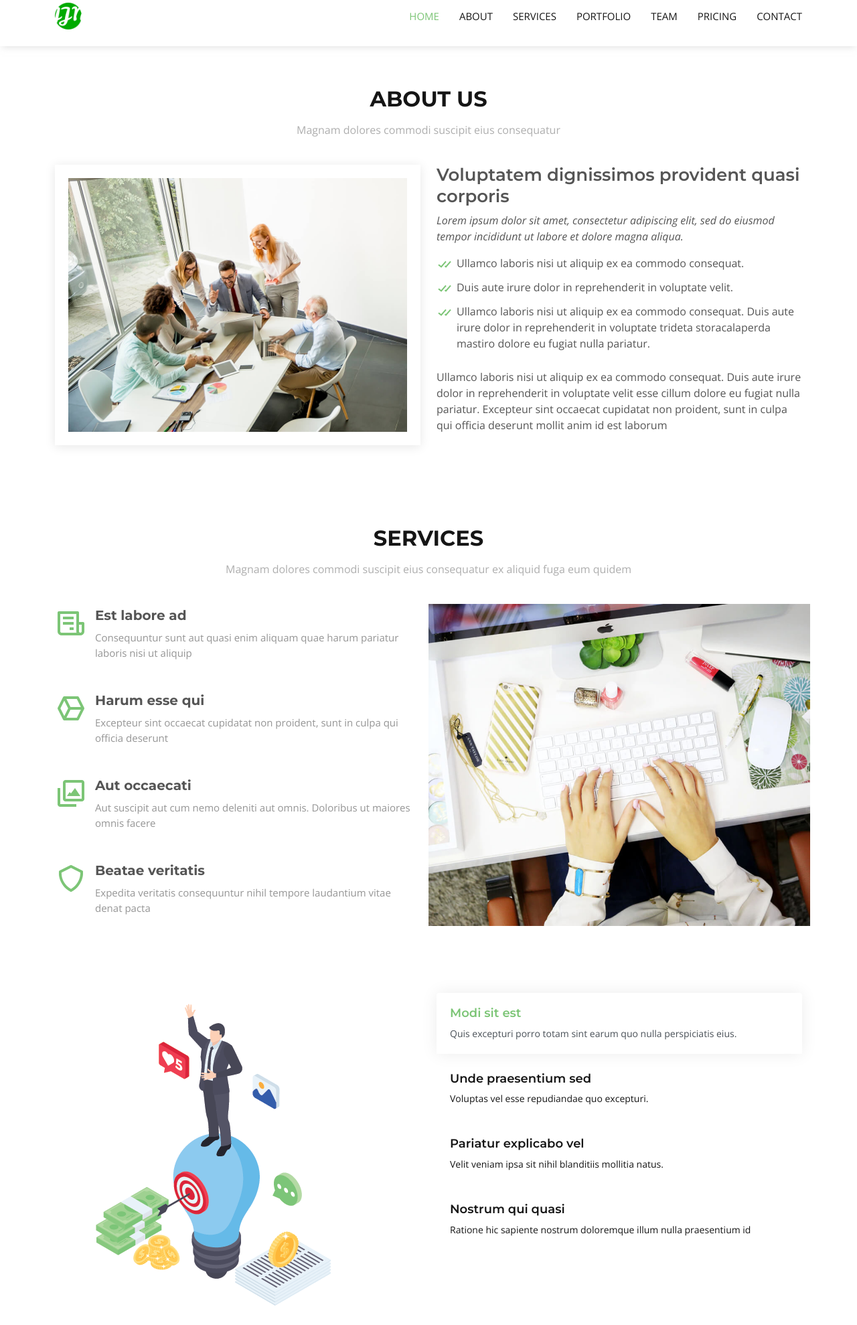
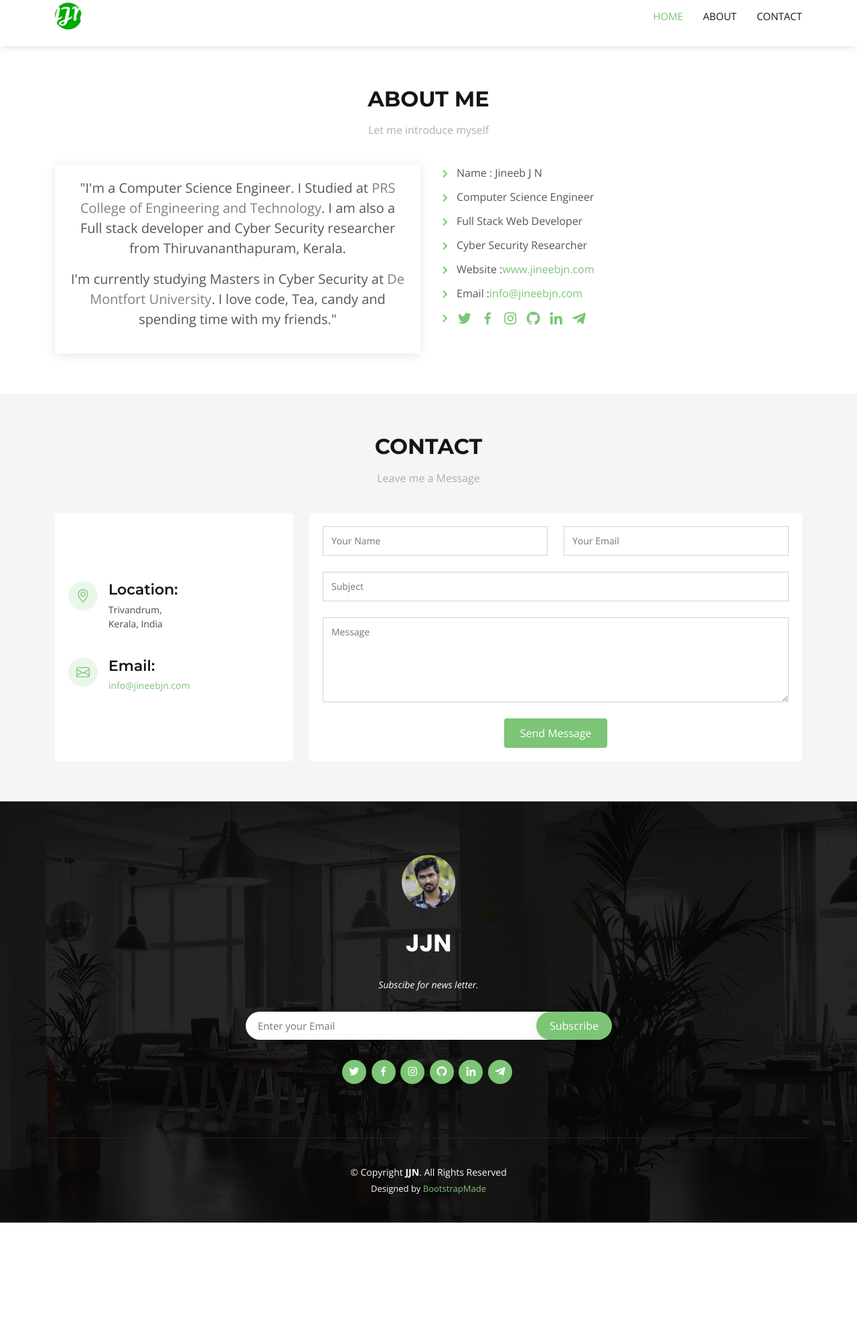
Before and after one commit to jineebjn/jineebjn.github.io, a plain HTML site: page index.html in a window 1280 px wide. Shown: the part 821-2800 px from the top of the page at 67% size. After the commit the page ends 2647 px from the top, so only its background shows below. Drawn offline with nearby package versions, Linux system fonts and the light colour scheme.

Commit message:
Wireframe

```diff
--- a/index.html
+++ b/index.html
@@ -69,10 +69,10 @@
         <ul>
           <li><a class="nav-link scrollto active" href="#hero">Home</a></li>
           <li><a class="nav-link scrollto" href="#about">About</a></li>
-          <li><a class="nav-link scrollto" href="#services">Services</a></li>
+          <!-- <li><a class="nav-link scrollto" href="#services">Services</a></li>
           <li><a class="nav-link scrollto " href="#portfolio">Portfolio</a></li>
           <li><a class="nav-link scrollto" href="#team">Team</a></li>
-          <li><a class="nav-link scrollto" href="#pricing">Pricing</a></li>
+          <li><a class="nav-link scrollto" href="#pricing">Pricing</a></li> -->
           <li><a class="nav-link scrollto" href="#contact">Contact</a></li>
         </ul>
         <i class="bi bi-list mobile-nav-toggle"></i>
@@ -88,38 +88,43 @@
       <div class="container">
 
         <div class="section-title" data-aos="fade-up">
-          <h2>About Us</h2>
-          <p>Magnam dolores commodi suscipit eius consequatur</p>
+          <h2>About Me</h2>
+          <p>Let me introduce myself</p>
         </div>
 
         <div class="row">
           <div class="col-lg-6" data-aos="fade-right">
             <div class="image">
-              <img src="assets/img/about.jpg" class="img-fluid" alt="">
+              <p style="text-align:center;" class="lead">"I'm a Computer Science Engineer. I Studied at <a href="http://www.prscet.edu.in/" style="color: #808080" target="_blank">PRS College of
+                Engineering and Technology</a>. I am also a Full stack developer and Cyber Security researcher from Thiruvananthapuram, Kerala.</p>
+                <p style="text-align:center;" class="lead">
+                I'm currently studying Masters in Cyber Security at <a href="https://www.dmu.ac.uk/" style="color: #808080" target="_blank">De Montfort University</a>. I love code, Tea, candy and spending time with my friends."</p>
             </div>
           </div>
           <div class="col-lg-6" data-aos="fade-left">
             <div class="content pt-4 pt-lg-0 pl-0 pl-lg-3 ">
-              <h3>Voluptatem dignissimos provident quasi corporis</h3>
-              <p class="fst-italic">
+              <!-- <h3>Voluptatem dignissimos provident quasi corporis</h3> -->
+              <!-- <p class="fst-italic">
                 Lorem ipsum dolor sit amet, consectetur adipiscing elit, sed do eiusmod tempor incididunt ut labore et
                 dolore
                 magna aliqua.
-              </p>
+              </p> -->
               <ul>
-                <li><i class="bx bx-check-double"></i> Ullamco laboris nisi ut aliquip ex ea commodo consequat.</li>
-                <li><i class="bx bx-check-double"></i> Duis aute irure dolor in reprehenderit in voluptate velit.</li>
-                <li><i class="bx bx-check-double"></i> Ullamco laboris nisi ut aliquip ex ea commodo consequat. Duis
-                  aute irure dolor in reprehenderit in voluptate trideta storacalaperda mastiro dolore eu fugiat nulla
-                  pariatur.</li>
+                <li><i class="bx bx-chevron-right"></i> Name  : Jineeb J N</li>
+                <li><i class="bx bx-chevron-right"></i> Computer Science Engineer</li>
+                <li><i class="bx bx-chevron-right"></i> Full Stack Web Developer</li>
+                <li><i class="bx bx-chevron-right"></i> Cyber Security Researcher</a></li>
+                <li><i class="bx bx-chevron-right"></i> Website : <a href="https://www.jineebjn.com/">www.jineebjn.com</a></li>
+                <li><i class="bx bx-chevron-right"></i> Email : <a href="mailto:info@jineebjn.com?subject=Hi%20Jineeb"> info@jineebjn.com</a></li>
+                <li><i class="bx bx-chevron-right"></i> <div class="social-links">
+                  <a href="https://twitter.com/jineebjn" target="_blank" class="twitter"><i class="bx bxl-twitter"></i></a>
+                  <a href="https://www.facebook.com/jineebjn" target="_blank" class="facebook"><i class="bx bxl-facebook"></i></a>
+                  <a href="https://www.instagram.com/jineebjn/" target="_blank" class="instagram"><i class="bx bxl-instagram"></i></a>
+                  <a href="https://github.com/jineebjn" target="_blank" class="google-plus"><i class="bx bxl-github"></i></a>
+                  <a href="https://in.linkedin.com/in/jineebjn" target="_blank" class="linkedin"><i class="bx bxl-linkedin"></i></a>
+                  <a href="https://t.me/jineebjn" target="_blank" class="linkedin"><i class="bx bxl-telegram"></i></a>
+                </div></li>
               </ul>
-              <p>
-                Ullamco laboris nisi ut aliquip ex ea commodo consequat. Duis aute irure dolor in reprehenderit in
-                voluptate
-                velit esse cillum dolore eu fugiat nulla pariatur. Excepteur sint occaecat cupidatat non proident, sunt
-                in
-                culpa qui officia deserunt mollit anim id est laborum
-              </p>
             </div>
           </div>
         </div>
@@ -128,7 +133,7 @@
     </section><!-- End About Us Section -->
 
     <!-- ======= Services Section ======= -->
-    <section id="services" class="services">
+    <!-- <section id="services" class="services">
       <div class="container">
 
         <div class="section-title" data-aos="fade-up">
@@ -164,10 +169,11 @@
         </div>
 
       </div>
-    </section><!-- End Services Section -->
+    </section> -->
+    <!-- End Services Section -->
 
     <!-- ======= Featured Section ======= -->
-    <section id="featured" class="featured">
+    <!-- <section id="featured" class="featured">
       <div class="container">
 
         <div class="row">
@@ -226,10 +232,11 @@
         </div>
 
       </div>
-    </section><!-- End Featured Section -->
+    </section> -->
+    <!-- End Featured Section -->
 
     <!-- ======= Why Us Section ======= -->
-    <section id="why-us" class="why-us">
+    <!-- <section id="why-us" class="why-us">
       <div class="container-fluid">
 
         <div class="row">
@@ -300,10 +307,11 @@
         </div>
 
       </div>
-    </section><!-- End Why Us Section -->
+    </section> -->
+    <!-- End Why Us Section -->
 
     <!-- ======= Portfolio Section ======= -->
-    <section id="portfolio" class="portfolio">
+    <!-- <section id="portfolio" class="portfolio">
       <div class="container">
 
         <div class="section-title" data-aos="fade-up">
@@ -462,10 +470,11 @@
         </div>
 
       </div>
-    </section><!-- End Portfolio Section -->
+    </section> -->
+    <!-- End Portfolio Section -->
 
     <!-- ======= Testimonials Section ======= -->
-    <section id="testimonials" class="testimonials">
+    <!-- <section id="testimonials" class="testimonials">
       <div class="container" data-aos="zoom-in">
         <div class="quote-icon">
           <i class="bx bxs-quote-right"></i>
@@ -484,7 +493,7 @@
                 <h3>Saul Goodman</h3>
                 <h4>Ceo &amp; Founder</h4>
               </div>
-            </div><!-- End testimonial item -->
+            </div>
 
             <div class="swiper-slide">
               <div class="testimonial-item">
@@ -496,7 +505,7 @@
                 <h3>Sara Wilsson</h3>
                 <h4>Designer</h4>
               </div>
-            </div><!-- End testimonial item -->
+            </div>
 
             <div class="swiper-slide">
               <div class="testimonial-item">
@@ -508,7 +517,7 @@
                 <h3>Jena Karlis</h3>
                 <h4>Store Owner</h4>
               </div>
-            </div><!-- End testimonial item -->
+            </div>
 
             <div class="swiper-slide">
               <div class="testimonial-item">
@@ -520,7 +529,7 @@
                 <h3>Matt Brandon</h3>
                 <h4>Freelancer</h4>
               </div>
-            </div><!-- End testimonial item -->
+            </div>
 
             <div class="swiper-slide">
               <div class="testimonial-item">
@@ -532,17 +541,18 @@
                 <h3>John Larson</h3>
                 <h4>Entrepreneur</h4>
               </div>
-            </div><!-- End testimonial item -->
+            </div>
 
           </div>
           <div class="swiper-pagination"></div>
         </div>
 
       </div>
-    </section><!-- End Testimonials Section -->
+    </section> -->
+    <!-- End Testimonials Section -->
 
     <!-- ======= Clients Section ======= -->
-    <section id="clients" class="clients">
+    <!-- <section id="clients" class="clients">
       <div class="container">
 
         <div class="row">
@@ -574,10 +584,11 @@
         </div>
 
       </div>
-    </section><!-- End Clients Section -->
+    </section> -->
+    <!-- End Clients Section -->
 
     <!-- ======= Team Section ======= -->
-    <section id="team" class="team">
+    <!-- <section id="team" class="team">
       <div class="container">
 
         <div class="section-title" data-aos="fade-up">
@@ -650,10 +661,11 @@
         </div>
 
       </div>
-    </section><!-- End Team Section -->
+    </section> -->
+    <!-- End Team Section -->
 
     <!-- ======= Pricing Section ======= -->
-    <section id="pricing" class="pricing section-bg">
+    <!-- <section id="pricing" class="pricing section-bg">
       <div class="container">
 
         <div class="section-title" data-aos="fade-up">
@@ -718,10 +730,11 @@
         </div>
 
       </div>
-    </section><!-- End Pricing Section -->
+    </section> -->
+    <!-- End Pricing Section -->
 
     <!-- ======= Frequently Asked Questions Section ======= -->
-    <section id="faq" class="faq">
+    <!-- <section id="faq" class="faq">
       <div class="container">
 
         <div class="section-title" data-aos="fade-up">
@@ -809,7 +822,8 @@
         </ul>
 
       </div>
-    </section><!-- End Frequently Asked Questions Section -->
+    </section> -->
+    <!-- End Frequently Asked Questions Section -->
 
     <!-- ======= Contact Section ======= -->
     <section id="contact" class="contact section-bg">
@@ -817,7 +831,7 @@
 
         <div class="section-title">
           <h2>Contact</h2>
-          <p>Magnam dolores commodi suscipit eius consequatur ex aliquid fuga eum quidem</p>
+          <p>Leave me a Message</p>
         </div>
 
         <div class="row">
@@ -827,20 +841,20 @@
               <div class="address">
                 <i class="bi bi-geo-alt"></i>
                 <h4>Location:</h4>
-                <p>A108 Adam Street,<br>New York, NY 535022</p>
+                <p>Trivandrum,<br>Kerala, India</p>
               </div>
 
               <div class="email">
                 <i class="bi bi-envelope"></i>
                 <h4>Email:</h4>
-                <p>info@example.com</p>
+                <p><a href="mailto:info@jineebjn.com?subject=Hi%20Jineeb"> info@jineebjn.com</a></p>
               </div>
 
-              <div class="phone">
+              <!-- <div class="phone">
                 <i class="bi bi-phone"></i>
                 <h4>Call:</h4>
                 <p>+1 5589 55488 55s</p>
-              </div>
+              </div> -->
 
             </div>
 
@@ -890,9 +904,8 @@
         <div class="row justify-content-center">
           <div class="col-lg-6">
             <a href="#header" class="scrollto footer-logo"><img src="assets/img/hero-logo.png" alt=""></a>
-            <h3>Knight</h3>
-            <p>Et aut eum quis fuga eos sunt ipsa nihil. Labore corporis magni eligendi fuga maxime saepe commodi
-              placeat.</p>
+            <h3>JJN</h3>
+            <p>Subscibe for news letter.</p>
           </div>
         </div>
 
@@ -905,11 +918,12 @@
         </div>
 
         <div class="social-links">
-          <a href="#" class="twitter"><i class="bx bxl-twitter"></i></a>
-          <a href="#" class="facebook"><i class="bx bxl-facebook"></i></a>
-          <a href="#" class="instagram"><i class="bx bxl-instagram"></i></a>
-          <a href="#" class="google-plus"><i class="bx bxl-skype"></i></a>
-          <a href="#" class="linkedin"><i class="bx bxl-linkedin"></i></a>
+          <a href="https://twitter.com/jineebjn" target="_blank" class="twitter"><i class="bx bxl-twitter"></i></a>
+        <a href="https://www.facebook.com/jineebjn" target="_blank" class="facebook"><i class="bx bxl-facebook"></i></a>
+        <a href="https://www.instagram.com/jineebjn/" target="_blank" class="instagram"><i class="bx bxl-instagram"></i></a>
+        <a href="https://github.com/jineebjn" target="_blank" class="google-plus"><i class="bx bxl-github"></i></a>
+        <a href="https://in.linkedin.com/in/jineebjn" target="_blank" class="linkedin"><i class="bx bxl-linkedin"></i></a>
+        <a href="https://t.me/jineebjn" target="_blank" class="linkedin"><i class="bx bxl-telegram"></i></a>
         </div>
 
       </div>
@@ -917,13 +931,10 @@
 
     <div class="container footer-bottom clearfix">
       <div class="copyright">
-        &copy; Copyright <strong><span>Knight</span></strong>. All Rights Reserved
+        &copy; Copyright <strong><span>JJN</span></strong>. All Rights Reserved
       </div>
       <div class="credits">
         Designed by <a href="https://bootstrapmade.com/" target="_blank">BootstrapMade</a>
-      </div>
-      <div class="credits">
-        Distributed by <a href="https://themewagon.com/" target="_blank">Themewagon</a>
       </div>
     </div>
   </footer><!-- End Footer -->
```
